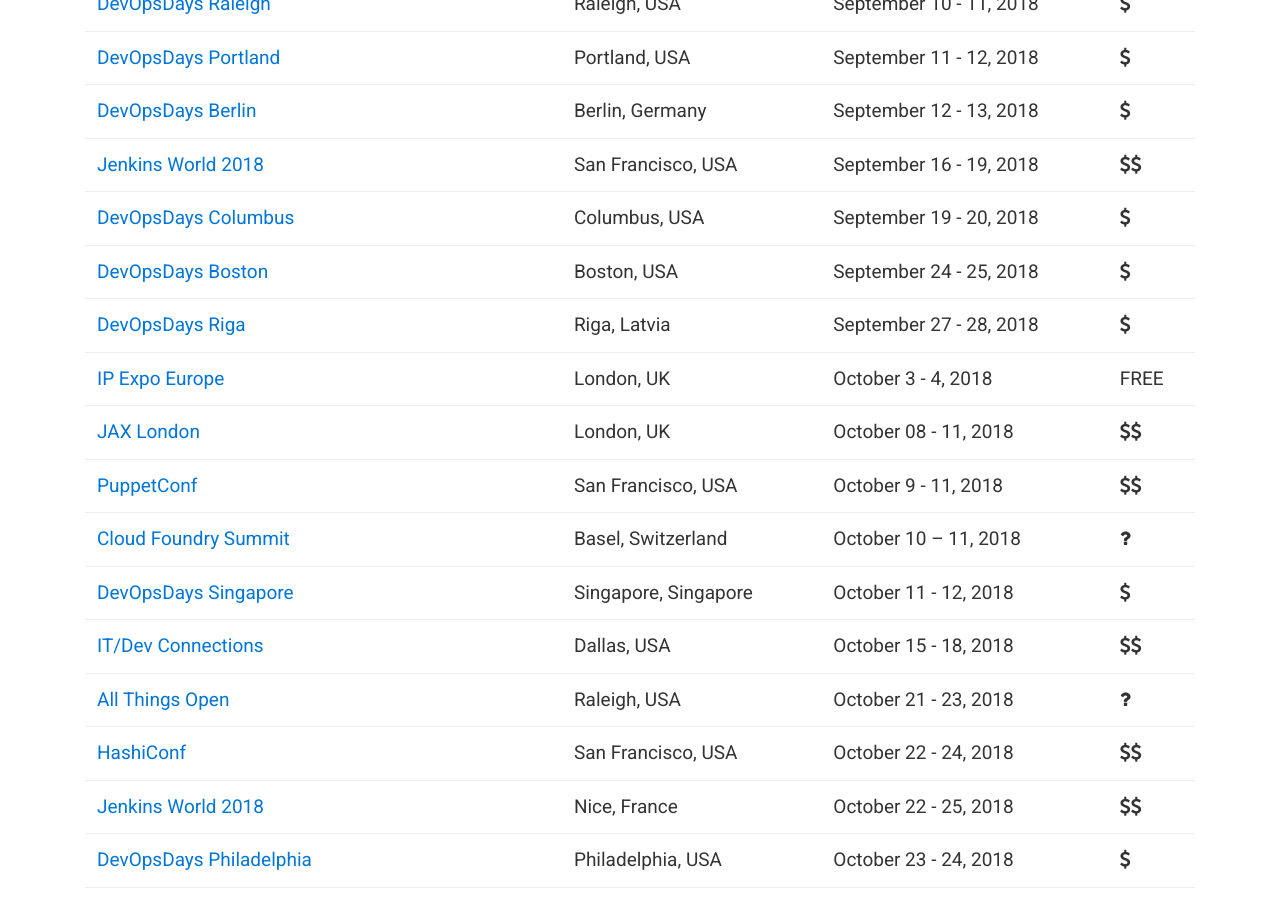
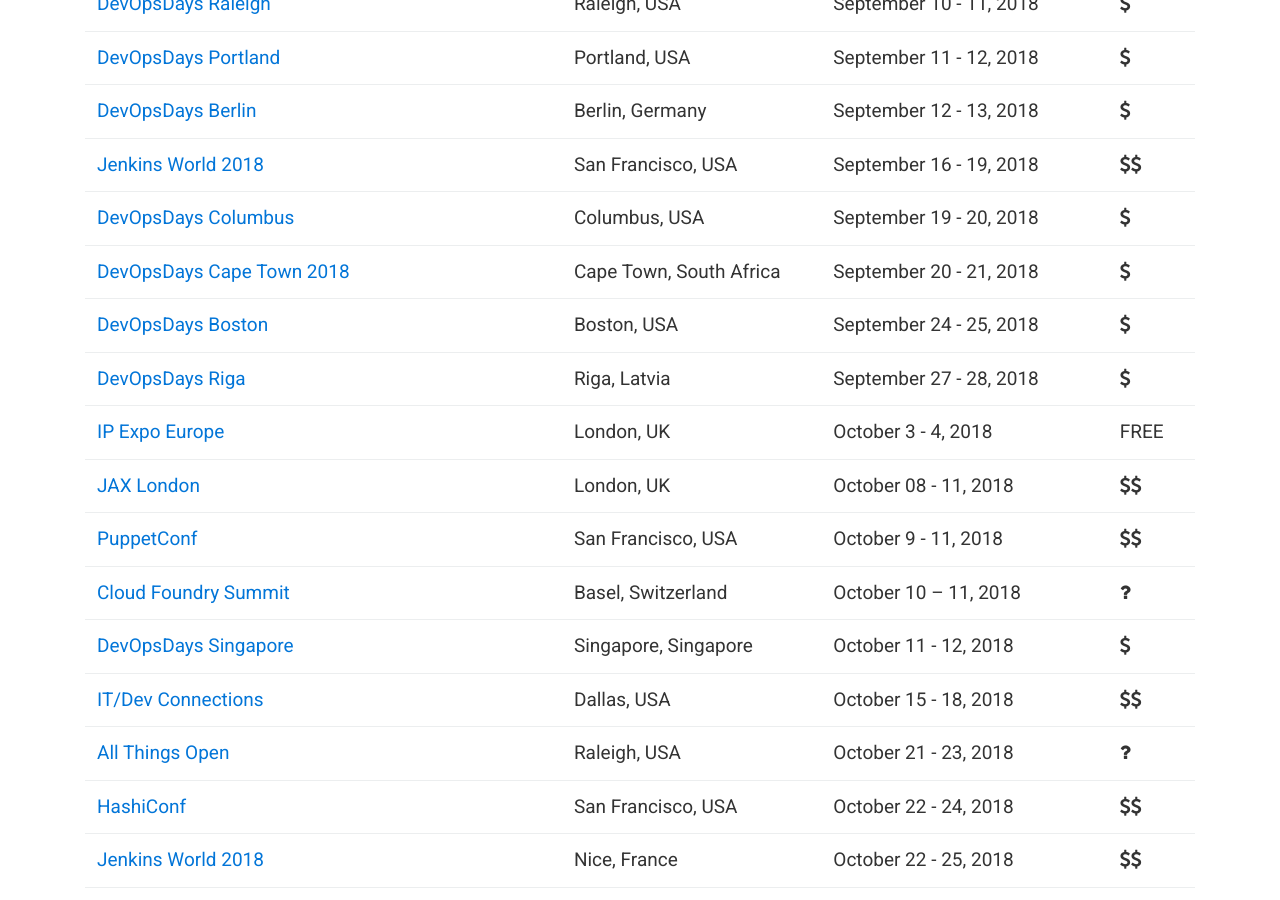
Before and after one commit to finspin/gotodevops.org, a Jekyll site: the page built from index.md, in a window 1280 px wide and 900 px high, scrolled down 4346 px. Built offline with Jekyll 4.4.1, drawn with Linux system fonts in a browser that asks for light colours; nearby versions of some CDN libraries.

Commit message:
Add DevOpsDays Cape Town 2018

```diff
--- a/_data/conferences.yml
+++ b/_data/conferences.yml
@@ -907,3 +907,12 @@
   date: March 11 - 13, 2019
   start-date: 1552262400
   cost: 1
+
+- name: DevOpsDays Cape Town 2018
+  url: https://www.devopsdays.org/events/2018-cape-town/
+  location:
+      city: Cape Town
+      country: South Africa
+  date: September 20 - 21, 2018
+  start-date: 1537428600
+  cost: 1
```
